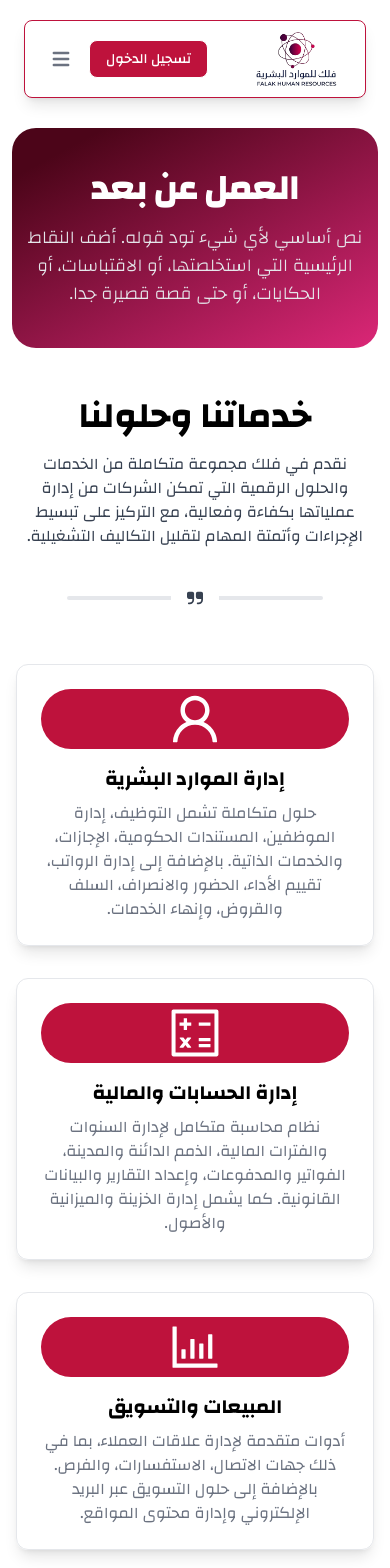
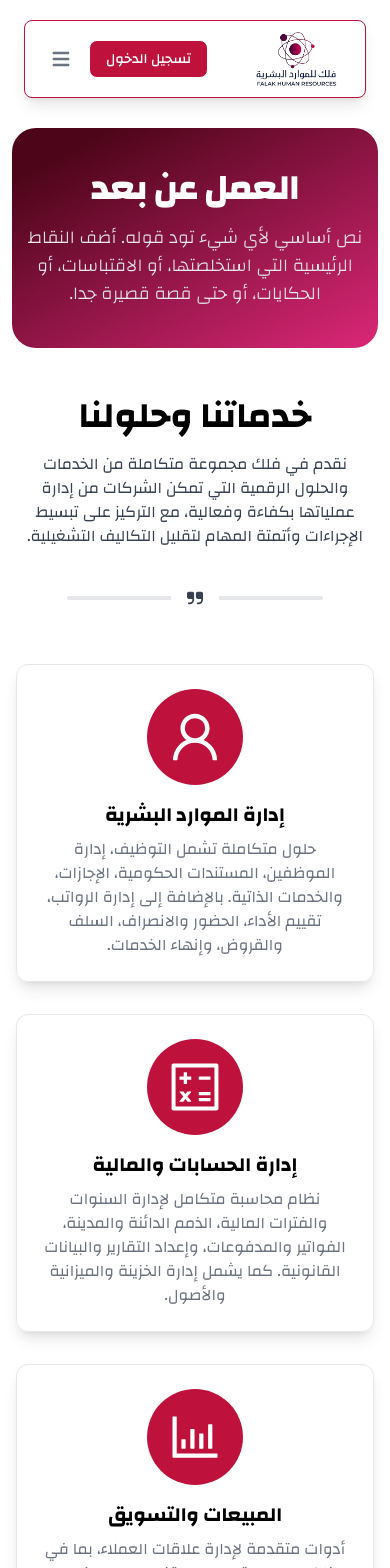
Before and after one commit to Abubakr-Alsheikh/falak-hr, a React (Vite) app: page /remote-work in a window 390 px wide. Shown: the top 1568 px of the page. Built offline with nearby package versions, Linux system fonts and the light colour scheme.

Commit message:
Improving Feature Card for the Remote page

```diff
--- a/src/components/FeatureCard.tsx
+++ b/src/components/FeatureCard.tsx
@@ -8,8 +8,8 @@ interface FeatureCardProps {
 
 const FeatureCard: React.FC<FeatureCardProps> = ({ title, description, icon }) => {
   return (
-      <div className='rounded-xl border p-6 text-center shadow-lg'>
-          <div className="h-18 w-18 mx-auto mb-4 flex items-center justify-center rounded-full bg-primary-700 text-6xl text-white lg:h-24 lg:w-24">
+      <div className='flex flex-col items-center justify-center rounded-xl border p-6 text-center shadow-lg'>
+          <div className="mx-auto mb-4 flex h-24 w-24 items-center justify-center rounded-full bg-primary-700 text-6xl text-white">
               {icon}
           </div>
           <h3 className="mb-2 text-xl font-bold dark:text-white">{title}</h3>
```
